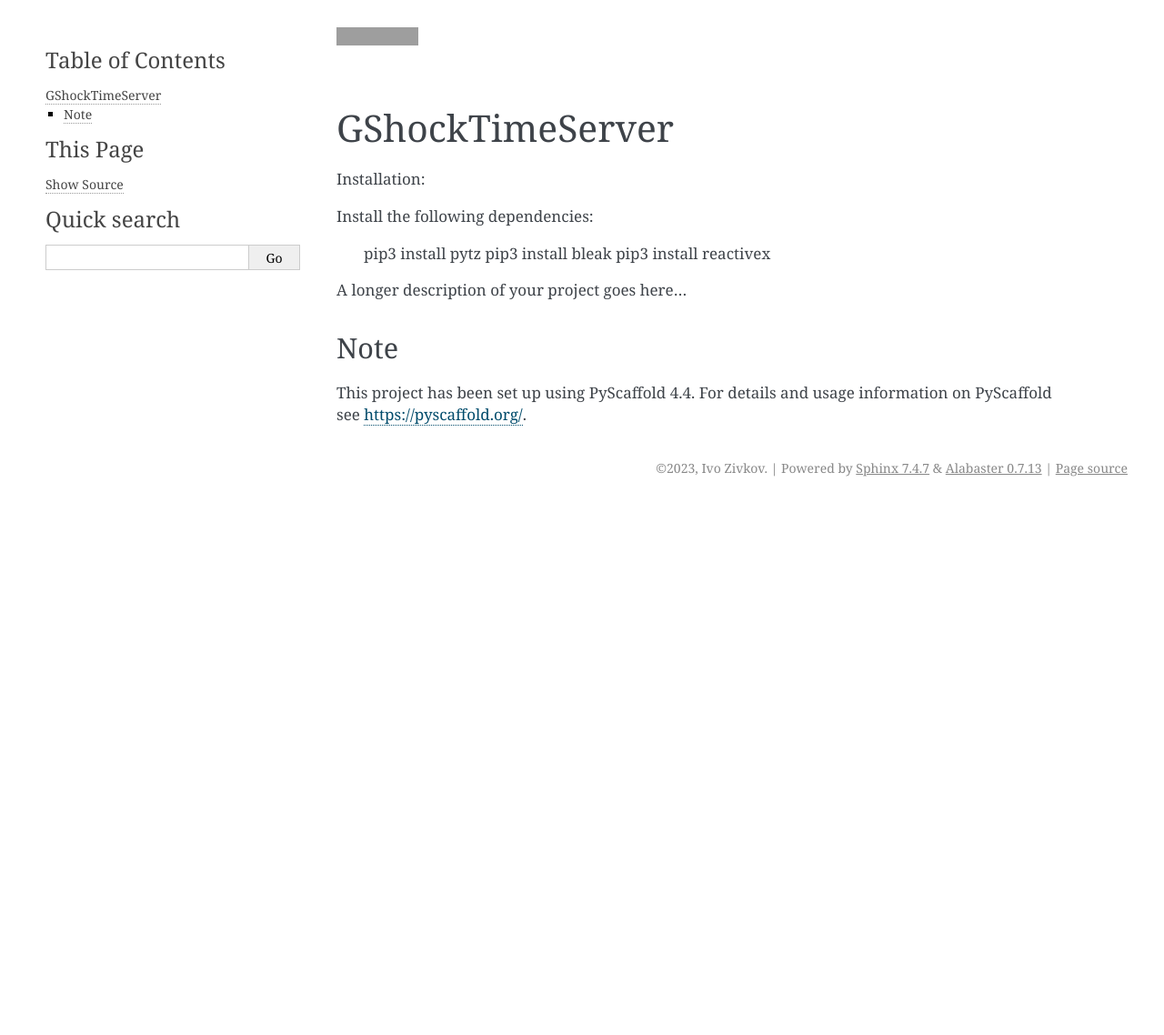
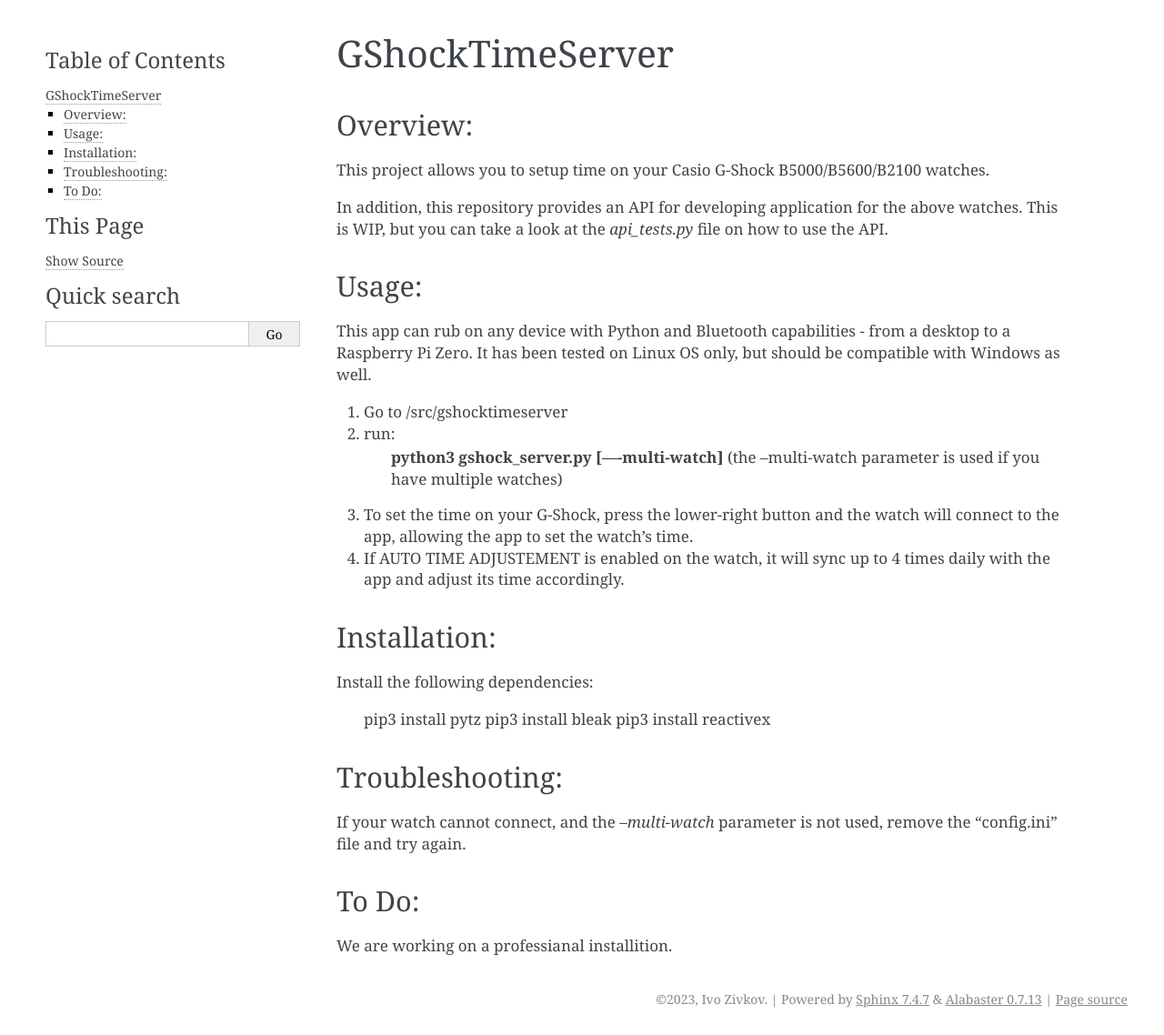
Before and after one commit to izivkov/GShockTimeServer, a Sphinx documentation site: the page built from docs/readme.rst, in a window 1280 px wide. Shown: the whole page at 91% size. Built offline with Sphinx 7.4.7, drawn with Linux system fonts in a browser that asks for light colours; before the commit the page ends 900 px from its top, so only the background shows below that; grey boxes are pictures that could not be loaded.

Commit message:
Initial Install

```diff
--- a/README.rst
+++ b/README.rst
@@ -1,53 +1,42 @@
-.. These are examples of badges you might want to add to your README:
-   please update the URLs accordingly
-
-    .. image:: https://api.cirrus-ci.com/github/<USER>/GShockTimeServer.svg?branch=main
-        :alt: Built Status
-        :target: https://cirrus-ci.com/github/<USER>/GShockTimeServer
-    .. image:: https://readthedocs.org/projects/GShockTimeServer/badge/?version=latest
-        :alt: ReadTheDocs
-        :target: https://GShockTimeServer.readthedocs.io/en/stable/
-    .. image:: https://img.shields.io/coveralls/github/<USER>/GShockTimeServer/main.svg
-        :alt: Coveralls
-        :target: https://coveralls.io/r/<USER>/GShockTimeServer
-    .. image:: https://img.shields.io/pypi/v/GShockTimeServer.svg
-        :alt: PyPI-Server
-        :target: https://pypi.org/project/GShockTimeServer/
-    .. image:: https://img.shields.io/conda/vn/conda-forge/GShockTimeServer.svg
-        :alt: Conda-Forge
-        :target: https://anaconda.org/conda-forge/GShockTimeServer
-    .. image:: https://pepy.tech/badge/GShockTimeServer/month
-        :alt: Monthly Downloads
-        :target: https://pepy.tech/project/GShockTimeServer
-    .. image:: https://img.shields.io/twitter/url/http/shields.io.svg?style=social&label=Twitter
-        :alt: Twitter
-        :target: https://twitter.com/GShockTimeServer
-
-.. image:: https://img.shields.io/badge/-PyScaffold-005CA0?logo=pyscaffold
-    :alt: Project generated with PyScaffold
-    :target: https://pyscaffold.org/
-
-|
-
 ================
 GShockTimeServer
 ================
 
+Overview:
+=========
+This project allows you to setup time on your Casio G-Shock B5000/B5600/B2100 watches.
+
+In addition, this repository provides an API for developing application for the above watches. This is WIP,
+but you can take a look at the `api_tests.py` file on how to use the API.
+
+Usage:
+======
+This app can rub on any device with Python and Bluetooth capabilities - from a desktop to a Raspberry Pi Zero.
+It has been tested on Linux OS only, but should be compatible with Windows as well.
+
+1. Go to /src/gshocktimeserver
+
+2. run:
+    **python3 gshock_server.py [----multi-watch]**
+    (the --multi-watch parameter is used if you have multiple watches)
+
+3. To set the time on your G-Shock, press the lower-right button and the watch will connect to the app, allowing the app to set the watch's time.
+
+4. If AUTO TIME ADJUSTEMENT is enabled on the watch, it will sync up to 4 times daily with the app and adjust its time accordingly.
+
+
 Installation:
-
+=============
 Install the following dependencies:
 
     pip3 install pytz
     pip3 install bleak
     pip3 install reactivex
 
-A longer description of your project goes here...
+Troubleshooting:
+================
+If your watch cannot connect, and the `--multi-watch` parameter is not used, remove the "config.ini" file and try again.
 
-
-.. _pyscaffold-notes:
-
-Note
-====
-
-This project has been set up using PyScaffold 4.4. For details and usage
-information on PyScaffold see https://pyscaffold.org/.
+To Do:
+======
+We are working on a professianal installition.
```
Also changed, not shown: docs/index.rst (+1 -16 lines), 11 other files.
